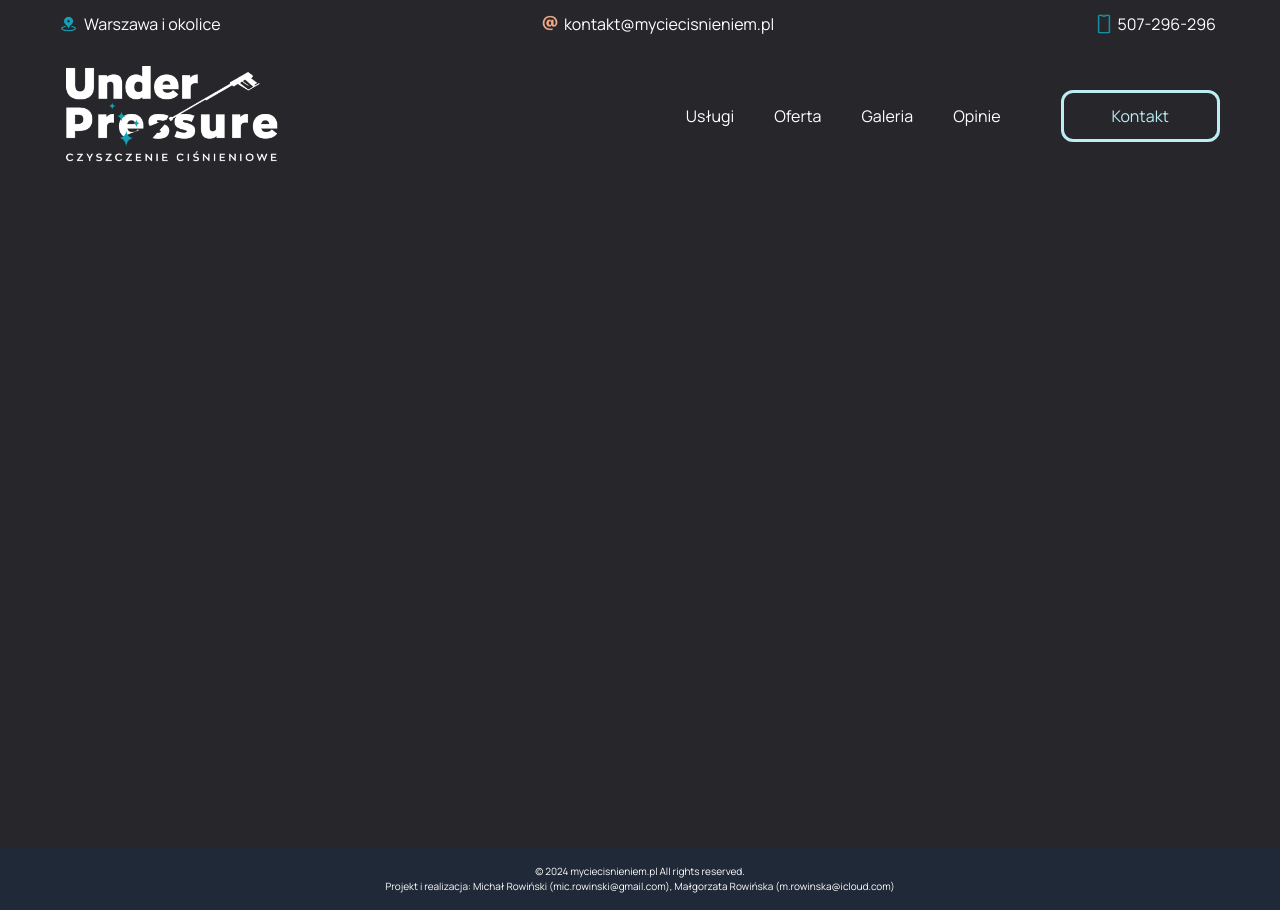
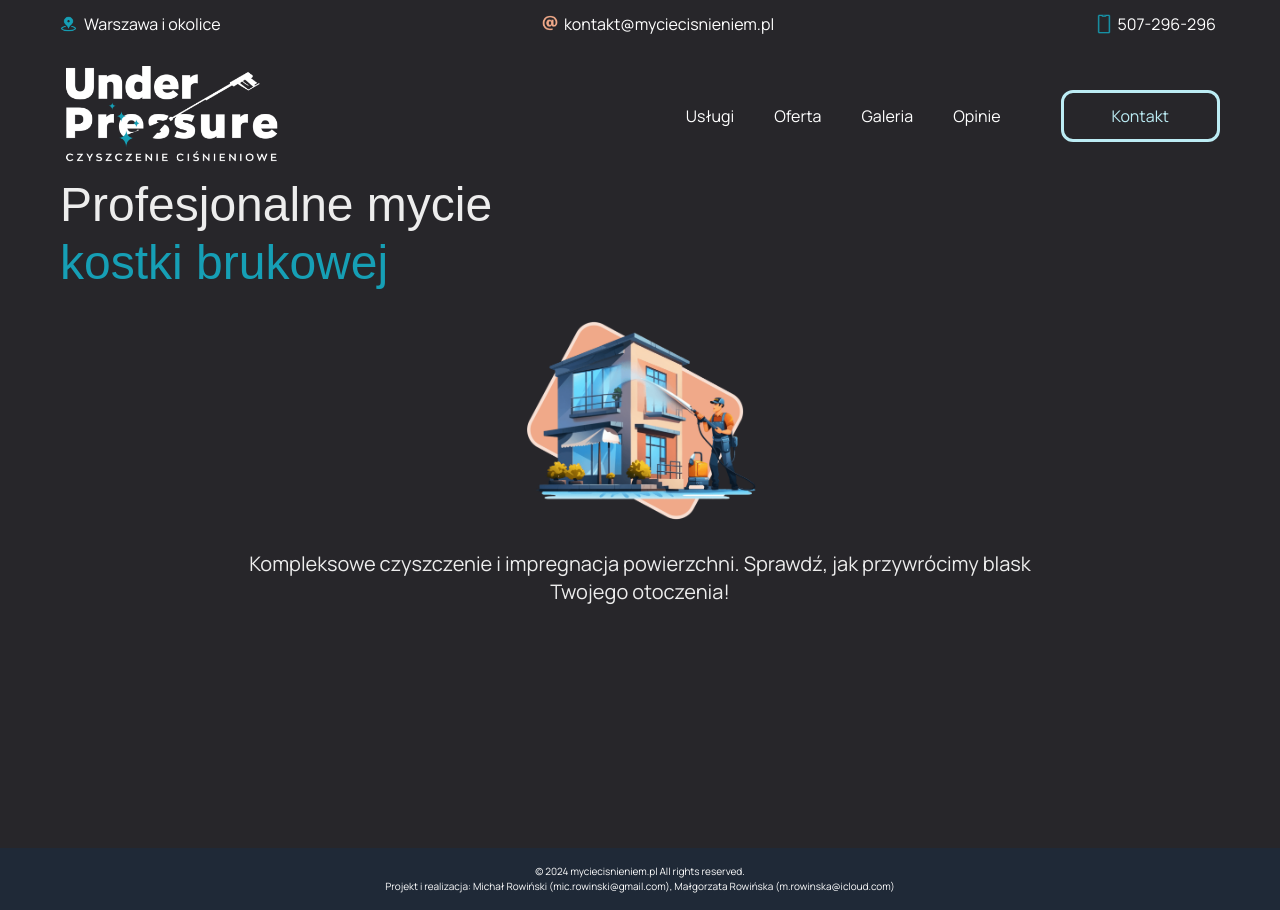
Before and after one commit to Meefio/myciecisnieniem-nextjs, a Next.js app: page / in a window 1280 px wide. Built offline with nearby package versions, Linux system fonts and the light colour scheme.

Commit message:
add hero section

```diff
--- a/src/app/page.tsx
+++ b/src/app/page.tsx
@@ -1,10 +1,10 @@
-
+import Hero from "@/components/Hero"
 
 
 export default function Home() {
   return (
     <main className='wrapper mx-auto py-8 h-screen'>
-
+      <Hero />
     </main>
   )
 }
--- /dev/null
+++ b/src/components/Hero.tsx
@@ -0,0 +1,29 @@
+import React from 'react'
+import Image from 'next/image'
+import hero from '../../public/hero-image.png'
+
+const Hero = () => {
+	return (
+		<section>
+			<div className='mt-24'>
+				<h1 className=''>
+					Profesjonalne mycie <br />{' '}
+					<span className='text-main-color'>kostki brukowej</span>
+				</h1>
+			</div>
+			<Image
+				src={hero}
+				width={1080}
+				height={949}
+				alt='Pracownik myjący elewację'
+				className='max-w-[30vh] mx-auto my-6'
+			/>
+			<p className='max-w-[70%] mx-auto text-xl text-center'>
+				Kompleksowe czyszczenie i impregnacja powierzchni. Sprawdź,
+				jak przywrócimy blask Twojego otoczenia!
+			</p>
+		</section>
+	)
+}
+
+export default Hero
```
Also changed, not shown: images-old-to-delete/hero-image.png (renamed from images-old-to-delete/zdjecie-landing-page-min-p-1080.png), public/hero-image.png (added).
